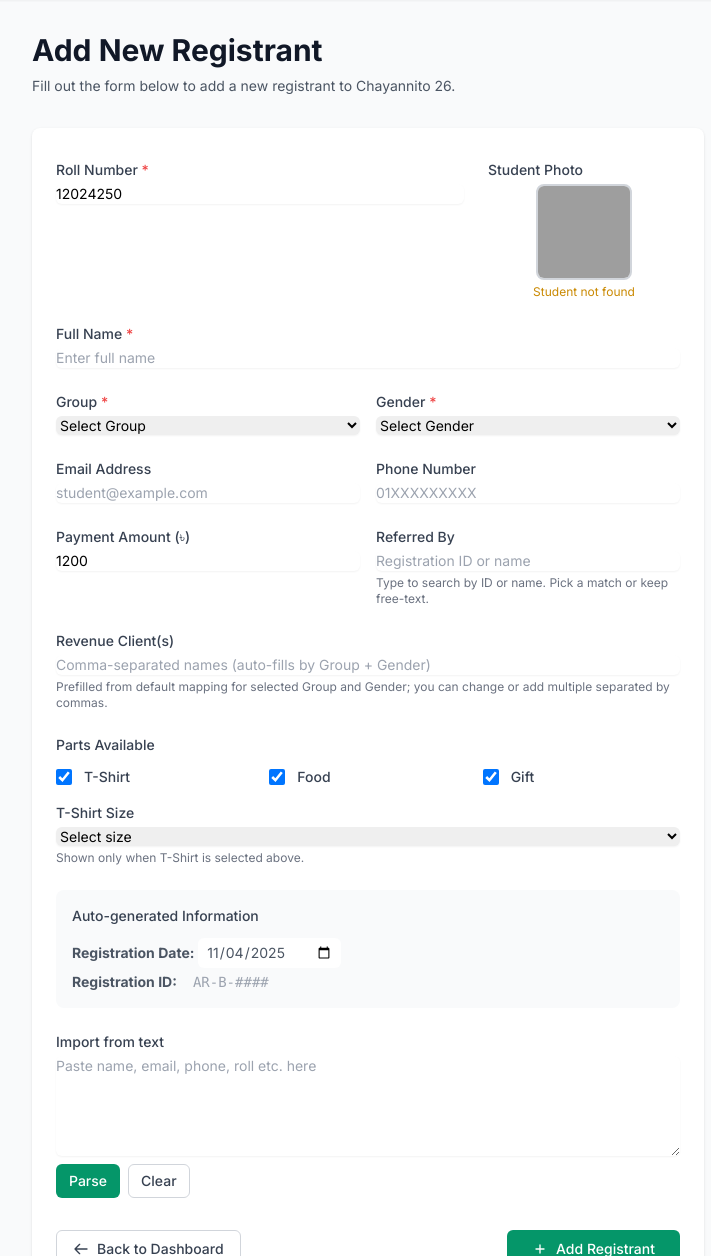
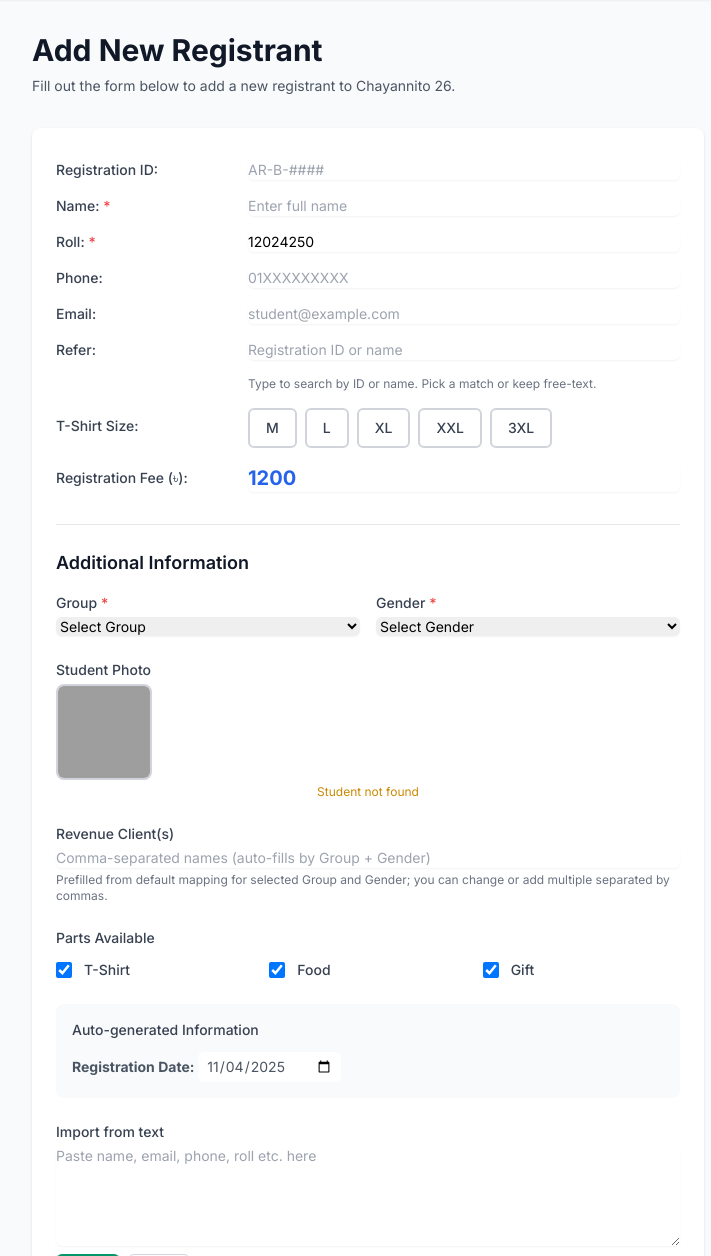
Before and after one commit to chayannito26/verify-webui, a Flask app: page /add in a window 1280 px wide. Shown: the part 65-1321 px from the top of the page, without its empty margins (272-983 px from the left). Run offline with Flask 3, Linux system fonts and the light colour scheme; some libraries are stand-ins or nearby versions; grey boxes are pictures that could not be loaded.

Commit message:
Redesign add/edit registration UI with new layout
Co-authored-by: wasi-master <63045920+wasi-master@users.noreply.github.com>

```diff
--- a/templates/add_registrant.html
+++ b/templates/add_registrant.html
@@ -16,52 +16,114 @@
         <!-- Form -->
         <div class="bg-white shadow rounded-lg">
             <form method="POST" class="px-6 py-8">
-                <div class="grid grid-cols-1 gap-6">
-                    <!-- Roll Number and Student Image -->
-                    <div class="grid grid-cols-1 lg:grid-cols-3 gap-6">
-                        <div class="lg:col-span-2">
-                            <label for="roll" class="block text-sm font-medium text-gray-700">
-                                Roll Number <span class="text-red-500">*</span>
-                            </label>
+                <!-- Main Registration Form -->
+                <div class="space-y-4">
+                    <!-- Registration ID -->
+                    <div class="flex items-center">
+                        <label for="registration_id" class="text-sm font-medium text-gray-700 w-48">Registration ID:</label>
+                        <input type="text" id="registration_id" name="registration_id"
+                               value="{{ form_data.registration_id if form_data else '' }}"
+                               class="flex-1 border-gray-300 rounded-md shadow-sm focus:ring-emerald-500 focus:border-emerald-500 sm:text-sm"
+                               placeholder="AR-B-####" readonly />
+                    </div>
+
+                    <!-- Name -->
+                    <div class="flex items-center">
+                        <label for="name" class="text-sm font-medium text-gray-700 w-48">Name: <span class="text-red-500">*</span></label>
+                        <input type="text"
+                               name="name"
+                               id="name"
+                               required
+                               value="{{ form_data.name if form_data else '' }}"
+                               class="flex-1 border-gray-300 rounded-md shadow-sm focus:ring-emerald-500 focus:border-emerald-500 sm:text-sm"
+                               placeholder="Enter full name">
+                    </div>
+
+                    <!-- Roll Number -->
+                    <div class="flex items-center">
+                        <label for="roll" class="text-sm font-medium text-gray-700 w-48">Roll: <span class="text-red-500">*</span></label>
                         <input type="text"
                                name="roll"
                                id="roll"
                                required
                                value="{{ form_data.roll if form_data else '' }}"
-                                   class="mt-1 block w-full border-gray-300 rounded-md shadow-sm focus:ring-emerald-500 focus:border-emerald-500 sm:text-sm"
+                               class="flex-1 border-gray-300 rounded-md shadow-sm focus:ring-emerald-500 focus:border-emerald-500 sm:text-sm"
                                placeholder="e.g., 1202425010276">
                     </div>
 
-                        <!-- Student Image Preview -->
-                        <div class="lg:col-span-1">
-                            <label class="block text-sm font-medium text-gray-700">
-                                Student Photo
+                    <!-- Phone -->
+                    <div class="flex items-center">
+                        <label for="phone" class="text-sm font-medium text-gray-700 w-48">Phone:</label>
+                        <input type="tel"
+                               name="phone"
+                               id="phone"
+                               value="{{ form_data.phone if form_data else '' }}"
+                               class="flex-1 border-gray-300 rounded-md shadow-sm focus:ring-emerald-500 focus:border-emerald-500 sm:text-sm"
+                               placeholder="01XXXXXXXXX">
+                    </div>
+
+                    <!-- Email -->
+                    <div class="flex items-center">
+                        <label for="email" class="text-sm font-medium text-gray-700 w-48">Email:</label>
+                        <input type="email"
+                               name="email"
+                               id="email"
+                               value="{{ form_data.email if form_data else '' }}"
+                               class="flex-1 border-gray-300 rounded-md shadow-sm focus:ring-emerald-500 focus:border-emerald-500 sm:text-sm"
+                               placeholder="student@example.com">
+                    </div>
+
+                    <!-- Referred By -->
+                    <div class="flex items-center">
+                        <label for="referred_by" class="text-sm font-medium text-gray-700 w-48">Refer:</label>
+                        <input type="text"
+                               name="referred_by"
+                               id="referred_by"
+                               list="referred_by_list"
+                               value="{{ form_data.referred_by if form_data else '' }}"
+                               class="flex-1 border-gray-300 rounded-md shadow-sm focus:ring-emerald-500 focus:border-emerald-500 sm:text-sm"
+                               placeholder="Registration ID or name">
+                        <datalist id="referred_by_list"></datalist>
+                    </div>
+                    <p id="referral-help" class="text-xs text-gray-500 ml-48">Type to search by ID or name. Pick a match or keep free-text.</p>
+
+                    <!-- T-Shirt Size (Radio buttons) -->
+                    <div class="flex items-start">
+                        <label class="text-sm font-medium text-gray-700 w-48 pt-2">T-Shirt Size:</label>
+                        <div class="flex-1">
+                            <div class="flex space-x-2">
+                                {% set tshirt_sizes_main = ['M', 'L', 'XL', 'XXL', '3XL'] %}
+                                {% for size in tshirt_sizes_main %}
+                                <label class="inline-flex items-center cursor-pointer">
+                                    <input type="radio"
+                                           name="tshirt_size"
+                                           value="{{ size }}"
+                                           {% if form_data and form_data.get('tshirt_size') == size %}checked{% endif %}
+                                           class="hidden tshirt-radio">
+                                    <span class="tshirt-btn px-4 py-2 border-2 border-gray-300 rounded-md text-sm font-medium text-gray-700 hover:bg-gray-50 transition-colors">{{ size }}</span>
                                 </label>
-                            <div class="mt-1 flex justify-center">
-                                <img id="student-image"
-                                     src="/api/student-image/placeholder"
-                                     alt="Student photo"
-                                     class="h-24 w-24 object-cover rounded-lg border-2 border-gray-300"
-                                     onerror="this.src='/api/student-image/placeholder'">
+                                {% endfor %}
                             </div>
-                            <p id="student-status" class="mt-1 text-xs text-gray-500 text-center">Enter roll number to see photo</p>
                         </div>
                     </div>
 
-                    <!-- Name -->
-                    <div>
-                        <label for="name" class="block text-sm font-medium text-gray-700">
-                            Full Name <span class="text-red-500">*</span>
-                        </label>
-                        <input type="text"
-                               name="name"
-                               id="name"
-                               required
-                               value="{{ form_data.name if form_data else '' }}"
-                               class="mt-1 block w-full border-gray-300 rounded-md shadow-sm focus:ring-emerald-500 focus:border-emerald-500 sm:text-sm"
-                               placeholder="Enter full name">
+                    <!-- Registration Fee -->
+                    <div class="flex items-center">
+                        <label for="paid" class="text-sm font-medium text-gray-700 w-48">Registration Fee (৳):</label>
+                        <input type="number"
+                               name="paid"
+                               id="paid"
+                               min="0"
+                               value="{{ form_data.paid if form_data else '1200' }}"
+                               class="flex-1 border-blue-300 rounded-md shadow-sm focus:ring-blue-500 focus:border-blue-500 text-xl font-bold text-blue-600"
+                               placeholder="1200">
+                    </div>
                 </div>
 
+                <!-- Additional Fields Section -->
+                <div class="mt-8 pt-6 border-t border-gray-200">
+                    <h3 class="text-lg font-semibold text-gray-900 mb-4">Additional Information</h3>
+                    <div class="grid grid-cols-1 gap-6">
                         <!-- Group and Gender in row -->
                         <div class="grid grid-cols-1 sm:grid-cols-2 gap-4">
                             <!-- Group -->
@@ -103,66 +165,19 @@
                             </div>
                         </div>
 
-                    <!-- Contact Information -->
-                    <div class="grid grid-cols-1 sm:grid-cols-2 gap-4">
-                        <!-- Email -->
+                        <!-- Student Image Preview -->
                         <div>
-                            <label for="email" class="block text-sm font-medium text-gray-700">
-                                Email Address
+                            <label class="block text-sm font-medium text-gray-700">
+                                Student Photo
                             </label>
-                            <input type="email"
-                                   name="email"
-                                   id="email"
-                                   value="{{ form_data.email if form_data else '' }}"
-                                   class="mt-1 block w-full border-gray-300 rounded-md shadow-sm focus:ring-emerald-500 focus:border-emerald-500 sm:text-sm"
-                                   placeholder="student@example.com">
+                            <div class="mt-1 flex justify-start">
+                                <img id="student-image"
+                                     src="/api/student-image/placeholder"
+                                     alt="Student photo"
+                                     class="h-24 w-24 object-cover rounded-lg border-2 border-gray-300"
+                                     onerror="this.src='/api/student-image/placeholder'">
                             </div>
-
-                        <!-- Phone -->
-                        <div>
-                            <label for="phone" class="block text-sm font-medium text-gray-700">
-                                Phone Number
-                            </label>
-                            <input type="tel"
-                                   name="phone"
-                                   id="phone"
-                                   value="{{ form_data.phone if form_data else '' }}"
-                                   class="mt-1 block w-full border-gray-300 rounded-md shadow-sm focus:ring-emerald-500 focus:border-emerald-500 sm:text-sm"
-                                   placeholder="01XXXXXXXXX">
-                        </div>
-                    </div>
-
-                    <!-- Payment and Referral -->
-                    <div class="grid grid-cols-1 sm:grid-cols-2 gap-4">
-                        <!-- Payment Amount -->
-                        <div>
-                            <label for="paid" class="block text-sm font-medium text-gray-700">
-                                Payment Amount (৳)
-                            </label>
-                            <input type="number"
-                                   name="paid"
-                                   id="paid"
-                                   min="0"
-                                   value="{{ form_data.paid if form_data else '1200' }}"
-                                   class="mt-1 block w-full border-gray-300 rounded-md shadow-sm focus:ring-emerald-500 focus:border-emerald-500 sm:text-sm"
-                                   placeholder="1200">
-                        </div>
-
-                        <!-- Referred By -->
-                        <div>
-                            <label for="referred_by" class="block text-sm font-medium text-gray-700">
-                                Referred By
-                            </label>
-                            <input type="text"
-                                   name="referred_by"
-                                   id="referred_by"
-                                   list="referred_by_list"
-                                   value="{{ form_data.referred_by if form_data else '' }}"
-                                   class="mt-1 block w-full border-gray-300 rounded-md shadow-sm focus:ring-emerald-500 focus:border-emerald-500 sm:text-sm"
-                                   placeholder="Registration ID or name">
-                            <datalist id="referred_by_list"></datalist>
-                            <p id="referral-help" class="mt-1 text-xs text-gray-500">Type to search by ID or name. Pick a match or keep free-text.</p>
-                        </div>
+                            <p id="student-status" class="mt-1 text-xs text-gray-500">Enter roll number to see photo</p>
                         </div>
 
                         <!-- Revenue Clients -->
@@ -201,20 +216,6 @@
                                     </label>
                                 {% endfor %}
                             </div>
-
-                        <!-- T-Shirt Size (conditional) -->
-                        <div id="tshirt-size-wrapper" class="mt-4 hidden">
-                            <label for="tshirt_size" class="block text-sm font-medium text-gray-700">
-                                T-Shirt Size
-                            </label>
-                            <select name="tshirt_size" id="tshirt_size" class="mt-1 block w-full border-gray-300 rounded-md shadow-sm focus:ring-emerald-500 focus:border-emerald-500 sm:text-sm">
-                                <option value="">Select size</option>
-                                {% for size in TSHIRT_SIZES %}
-                                <option value="{{ size }}" {% if form_data and form_data.get('tshirt_size') == size %}selected{% endif %}>{{ size }}</option>
-                                {% endfor %}
-                            </select>
-                            <p class="mt-1 text-xs text-gray-500">Shown only when T-Shirt is selected above.</p>
-                        </div>
                         </div>
 
                         <!-- Auto-generated fields preview -->
@@ -223,15 +224,7 @@
                             <div class="text-sm text-gray-600 space-y-1">
                                 <label for="registration_date"><strong>Registration Date:</strong></label>
                                 <input type="date" id="registration_date" name="registration_date" class="border-gray-300 rounded-md px-2 py-1 focus:ring-emerald-500 focus:border-emerald-500" />
-                            <p class="flex items-center gap-2"><strong>Registration ID:</strong>
-                                <!-- Editable but visually minimal input to show generated ID. This input will be
-                                     automatically replaced with the server-generated ID whenever group or gender
-                                     changes (user edits are discarded on change as requested). -->
-                                <input type="text" id="registration_id" name="registration_id"
-                                       value="{{ form_data.registration_id if form_data else '' }}"
-                                       class="ml-2 bg-transparent text-sm font-mono text-gray-800 focus:outline-none"
-                                       placeholder="AR-B-####" />
-                            </p>
+                            </div>
                         </div>
                     </div>
                 </div>
@@ -270,6 +263,15 @@
     </div>
 </div>
 
+<style>
+    .tshirt-radio:checked + .tshirt-btn {
+        background-color: white;
+        border-color: #10b981;
+        color: #10b981;
+        font-weight: 600;
+    }
+</style>
+
 <script>
 document.addEventListener('DOMContentLoaded', function() {
     // Expose server-side client mappings to JS
@@ -293,7 +295,6 @@ document.addEventListener('DOMContentLoaded', function() {
     const registrationIdInput = document.getElementById('registration_id');
     const studentImage = document.getElementById('student-image');
     const studentStatus = document.getElementById('student-status');
-    const tshirtSizeWrapper = document.getElementById('tshirt-size-wrapper');
     const referredByInput = document.getElementById('referred_by');
     const referredByList = document.getElementById('referred_by_list');
     const revenueClientsInput = document.getElementById('revenue_clients');
@@ -802,15 +803,17 @@ document.addEventListener('DOMContentLoaded', function() {
             found.push('phone');
         }
         if (tshirt) {
-            const tshirtInput = document.getElementById('tshirt_size');
-            if (tshirtInput) {
-                tshirtInput.value = tshirt;
+            // Select the matching radio button
+            const tshirtRadios = document.querySelectorAll('input[name="tshirt_size"]');
+            tshirtRadios.forEach(radio => {
+                if (radio.value === tshirt) {
+                    radio.checked = true;
+                }
+            });
             // ensure T-Shirt checkbox is checked
             document.querySelectorAll('input[name="parts_available"]').forEach(cb => {
                 if (cb.value === 'T-Shirt') cb.checked = true;
             });
-                updateTshirtVisibility();
-            }
             found.push('tshirt');
         }
         if (roll) {
@@ -880,22 +883,6 @@ document.addEventListener('DOMContentLoaded', function() {
     }
 
 
-    // Show/hide T-shirt size based on checkbox
-    function updateTshirtVisibility() {
-        const checkboxes = document.querySelectorAll('input[name="parts_available"]');
-        let tshirtSelected = false;
-        checkboxes.forEach(cb => {
-            if (cb.value === 'T-Shirt' && cb.checked) tshirtSelected = true;
-        });
-        if (tshirtSizeWrapper) {
-            tshirtSizeWrapper.classList.toggle('hidden', !tshirtSelected);
-        }
-    }
-    document.querySelectorAll('input[name="parts_available"]').forEach(cb => {
-        cb.addEventListener('change', updateTshirtVisibility);
-    });
-    // Initial state
-    updateTshirtVisibility();
 });
 </script>
 {% endblock %}
```
Also changed, not shown: templates/edit_registrant.html (+102 -119 lines). Lines whose indentation alone changed are shown as unchanged.
